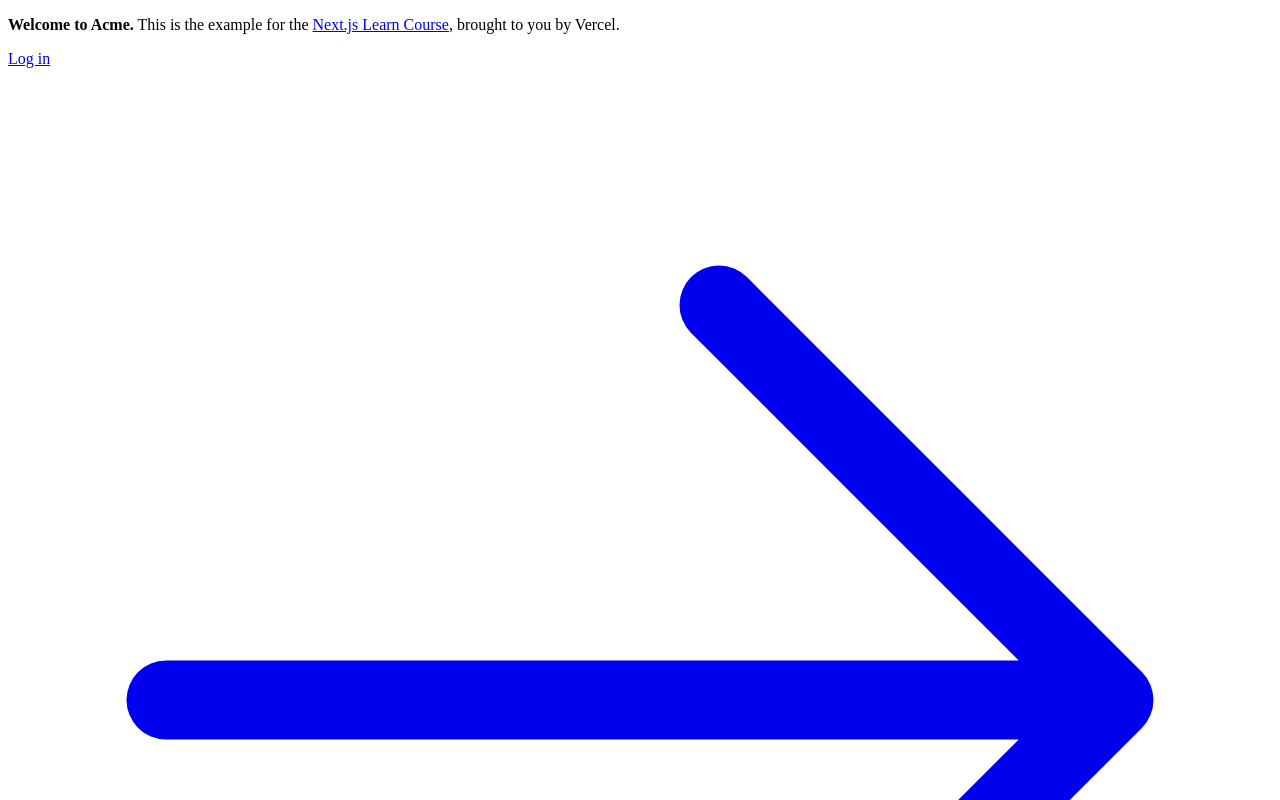
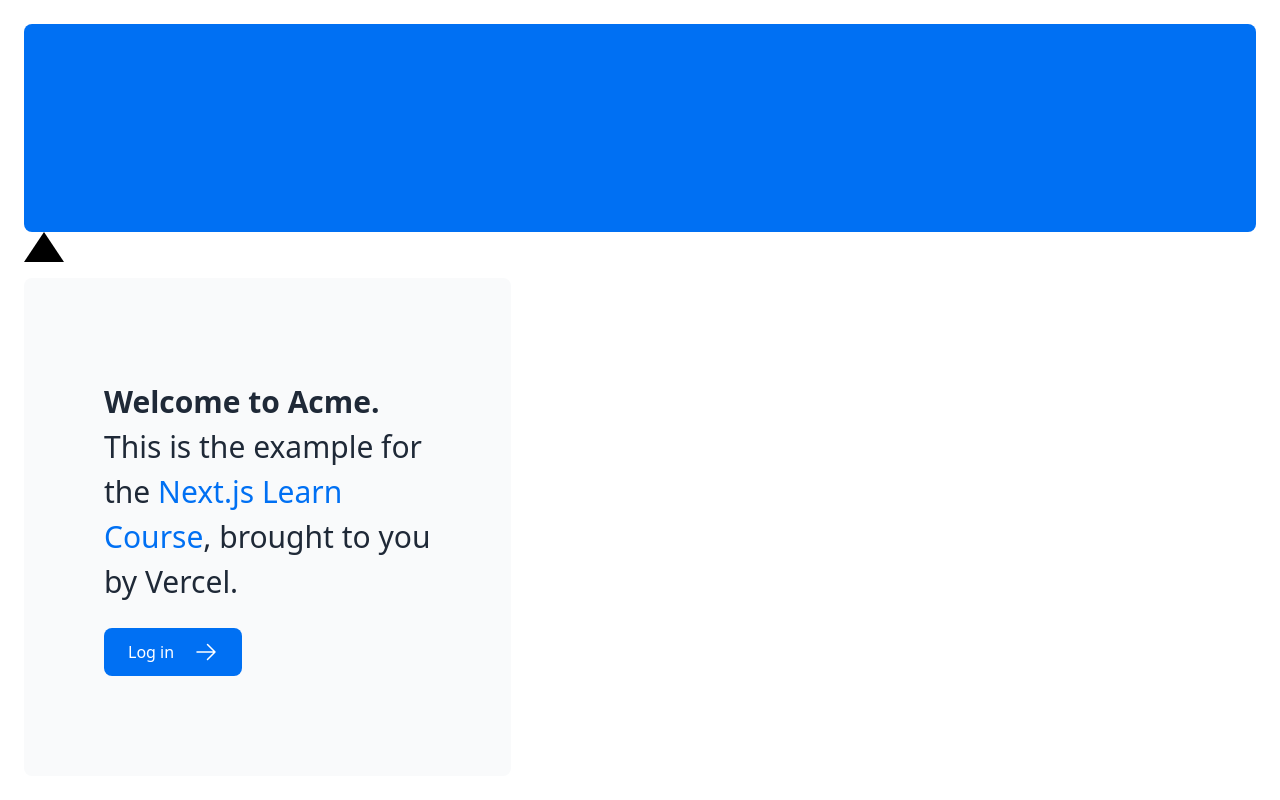
Before and after one commit to winterwithouther/nextjs-dashboard, a Next.js app: page / in a window 1280 px wide. Shown: the top 800 px of the page. Built offline with nearby package versions, Linux system fonts and the light colour scheme.

Commit message:
moving everything to github

```diff
--- a/app/layout.tsx
+++ b/app/layout.tsx
@@ -1,3 +1,5 @@
+import "@/app/ui/global.css";
+
 export default function RootLayout({
   children,
 }: {
--- a/app/page.tsx
+++ b/app/page.tsx
@@ -1,6 +1,7 @@
 import AcmeLogo from '@/app/ui/acme-logo';
 import { ArrowRightIcon } from '@heroicons/react/24/outline';
 import Link from 'next/link';
+import styles from '@/app/ui/home.module.css';
 
 export default function Page() {
   return (
@@ -8,8 +9,10 @@
       <div className="flex h-20 shrink-0 items-end rounded-lg bg-blue-500 p-4 md:h-52">
         {/* <AcmeLogo /> */}
       </div>
+      <div className={styles.shape} />
       <div className="mt-4 flex grow flex-col gap-4 md:flex-row">
         <div className="flex flex-col justify-center gap-6 rounded-lg bg-gray-50 px-6 py-10 md:w-2/5 md:px-20">
+
           <p className={`text-xl text-gray-800 md:text-3xl md:leading-normal`}>
             <strong>Welcome to Acme.</strong> This is the example for the{' '}
             <a href="https://nextjs.org/learn/" className="text-blue-500">
--- /dev/null
+++ b/app/ui/fonts.ts
@@ -0,0 +1,2 @@
+import { Inter } from "next/font/google";
+export const inter = Inter({ subsets: ['latin'] });
--- /dev/null
+++ b/app/ui/home.module.css
@@ -0,0 +1,7 @@
+.shape {
+    height: 0;
+    width: 0;
+    border-bottom: 30px solid black;
+    border-left: 20px solid transparent;
+    border-right: 20px solid transparent;
+  }
```
Also changed, not shown: 2 other files (tests, documents, lock files or other folders).
